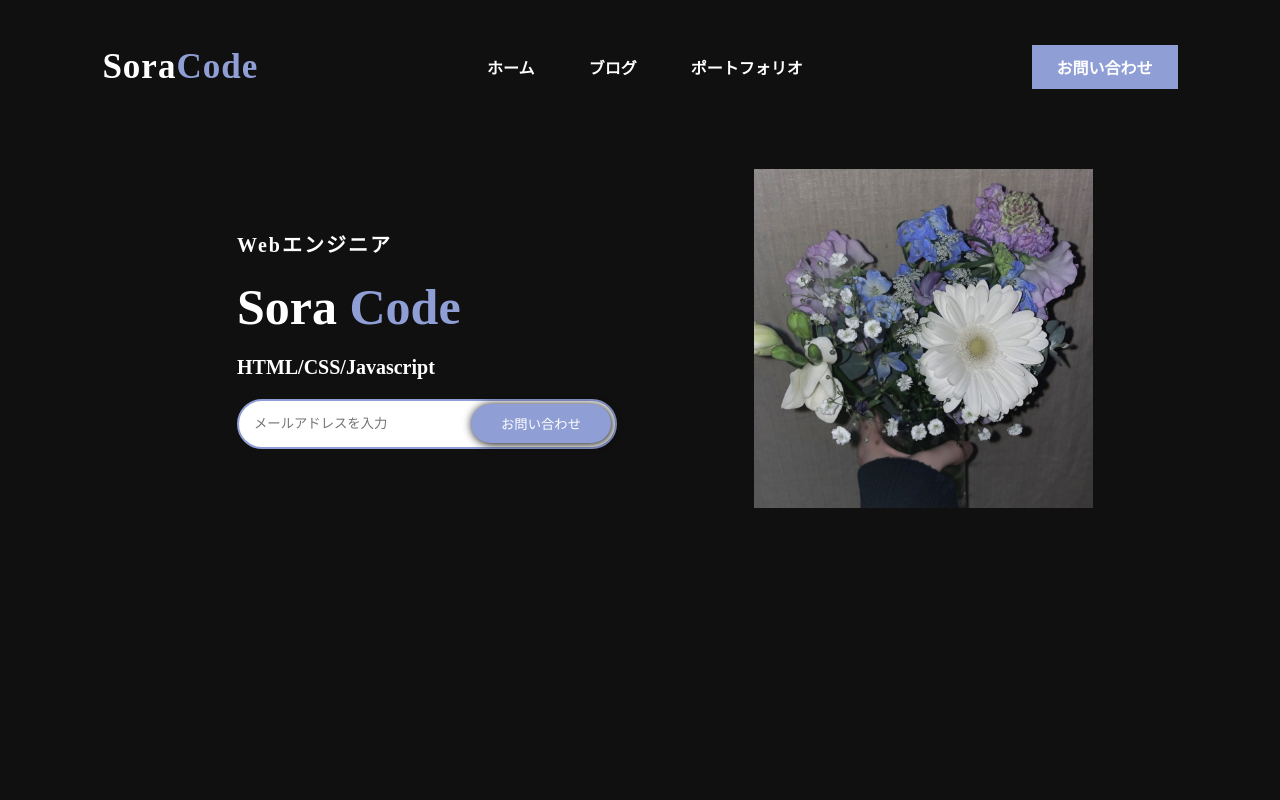
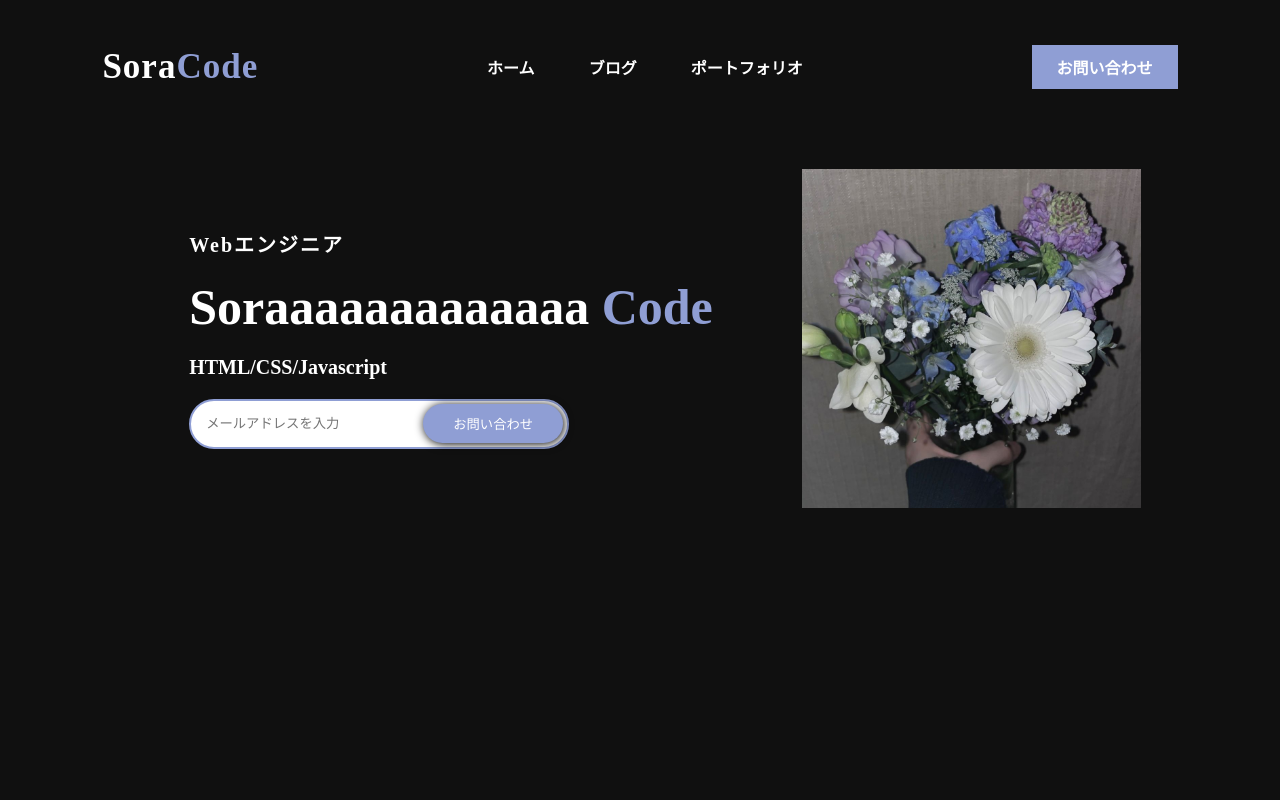
Before and after one commit to sora-00/html-portforlio, a plain HTML site: page index.html in a window 1280 px wide. Shown: the top 800 px of the page. Drawn offline with Linux system fonts and the light colour scheme; a web font is replaced by a local one.

Commit message:
Sora→Soraaaaaaaaaaaaa

```diff
--- a/index.html
+++ b/index.html
@@ -38,7 +38,7 @@
         <div class="body">
           <div class="portfolioInfo">
             <h4>Webエンジニア</h4>
-            <h1>Sora <span>Code</span></h1>
+            <h1>Soraaaaaaaaaaaaa <span>Code</span></h1>
             <h3>HTML/CSS/Javascript</h3>
             <div class="newslatter">
               <form>
```
